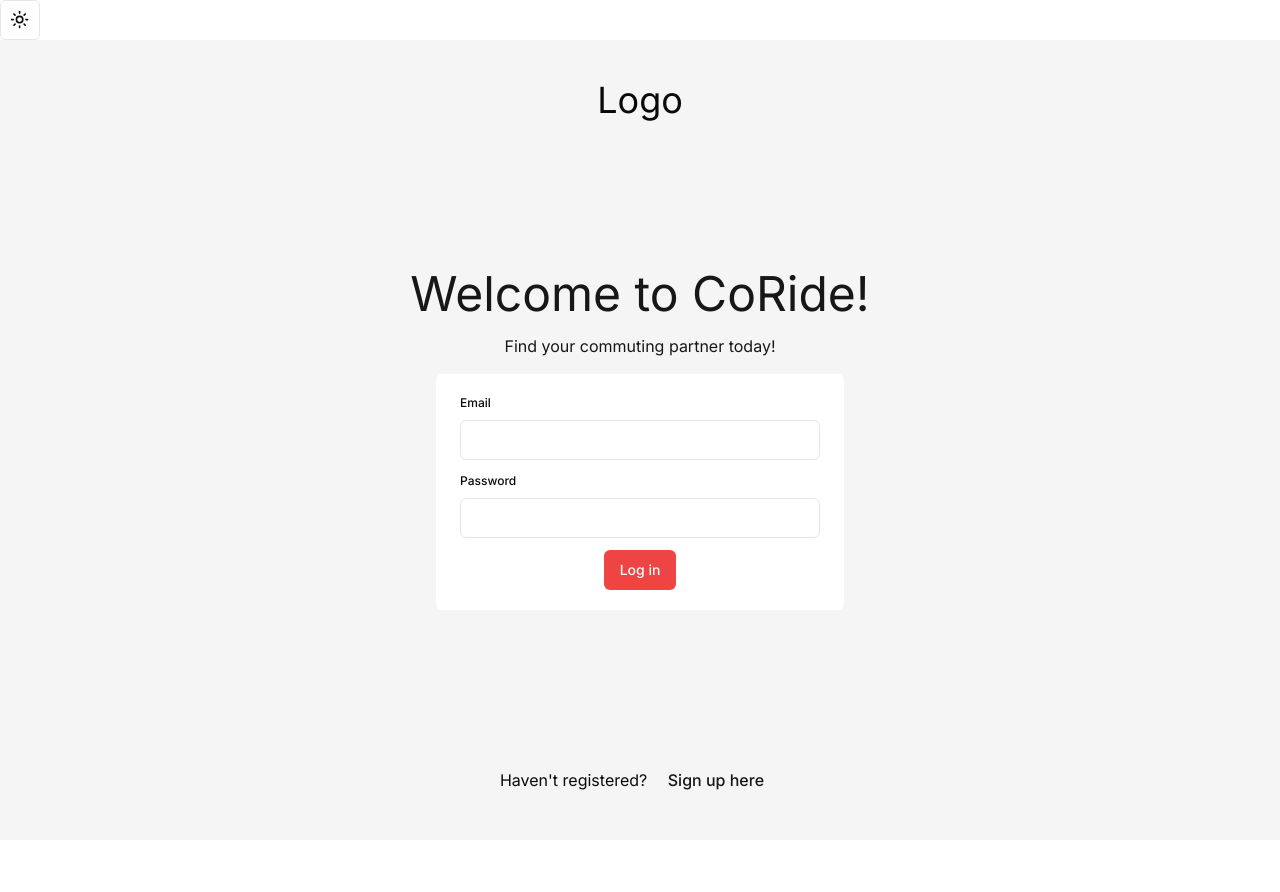
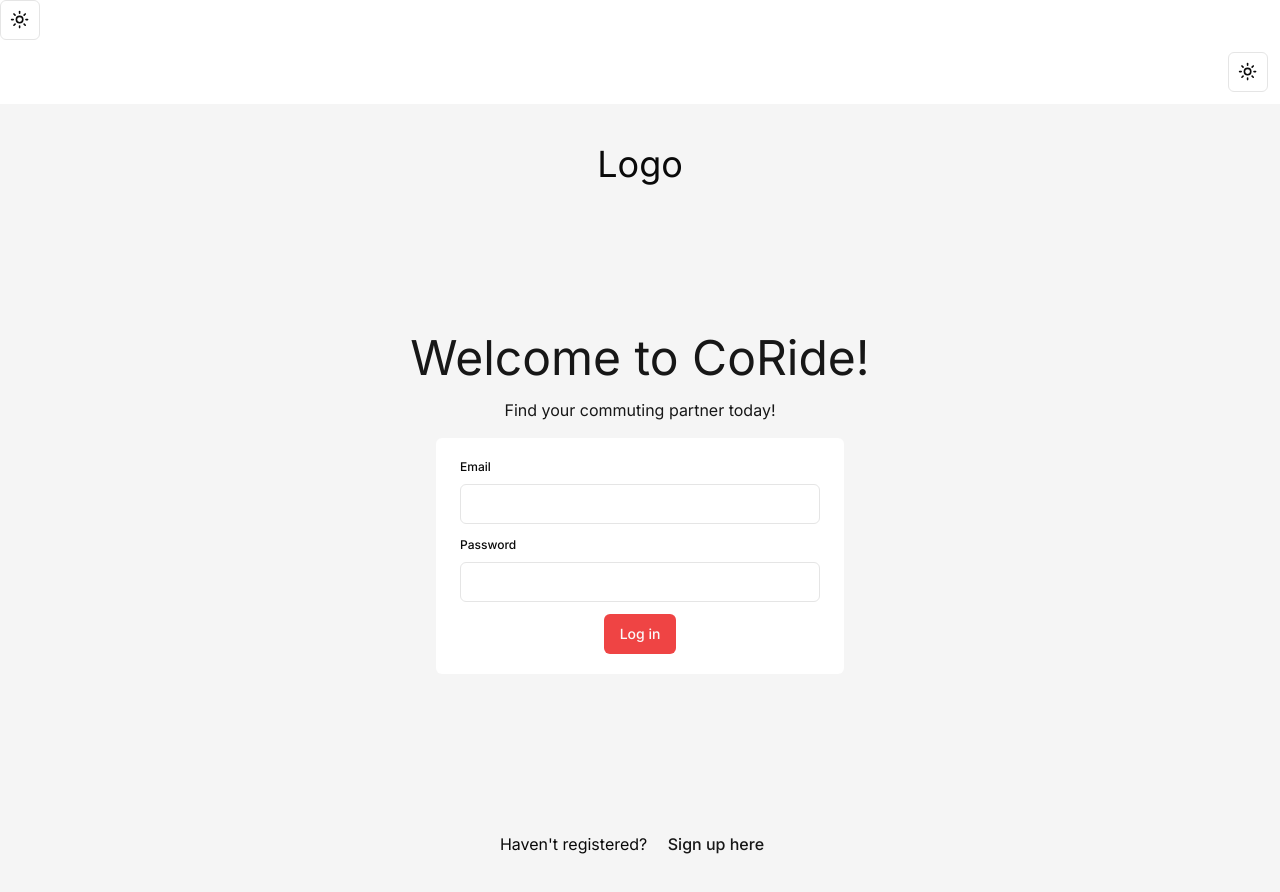
Before and after one commit to joshua-rdrgz/transporthacks, a Next.js app in the folder packages/client/: page / in a window 1280 px wide. Shown: the top 892 px of the page. Before the commit the page ends 840 px from the top, so only its background shows below. Built offline with nearby package versions, Linux system fonts and the light colour scheme.

Commit message:
Include Dark Mode Toggle

```diff
--- a/packages/client/src/ui/auth-page-layout.tsx
+++ b/packages/client/src/ui/auth-page-layout.tsx
@@ -1,6 +1,7 @@
 'use client';
 
 import Link from 'next/link';
+import { ModeToggle } from '@/features/theme/ModeToggle';
 import { Logo } from '@/ui/logo';
 import { Button } from '@/ui/button';
 
@@ -22,6 +23,10 @@ export const AuthPageLayout: React.FC<IAuthPageLayoutProps> = ({
   footerLinksTo,
 }) => {
   return (
+    <>
+      <div className='text-right p-3'>
+        <ModeToggle />
+      </div>
       <div className='flex flex-col justify-between min-h-screen py-10 px-7 text-center bg-secondary'>
         <header className='text-4xl'>
           <Logo figureClassName='w-1/3' />
@@ -44,5 +49,6 @@ export const AuthPageLayout: React.FC<IAuthPageLayoutProps> = ({
           </Link>
         </footer>
       </div>
+    </>
   );
 };
```
Lines whose indentation alone changed are shown as unchanged.
